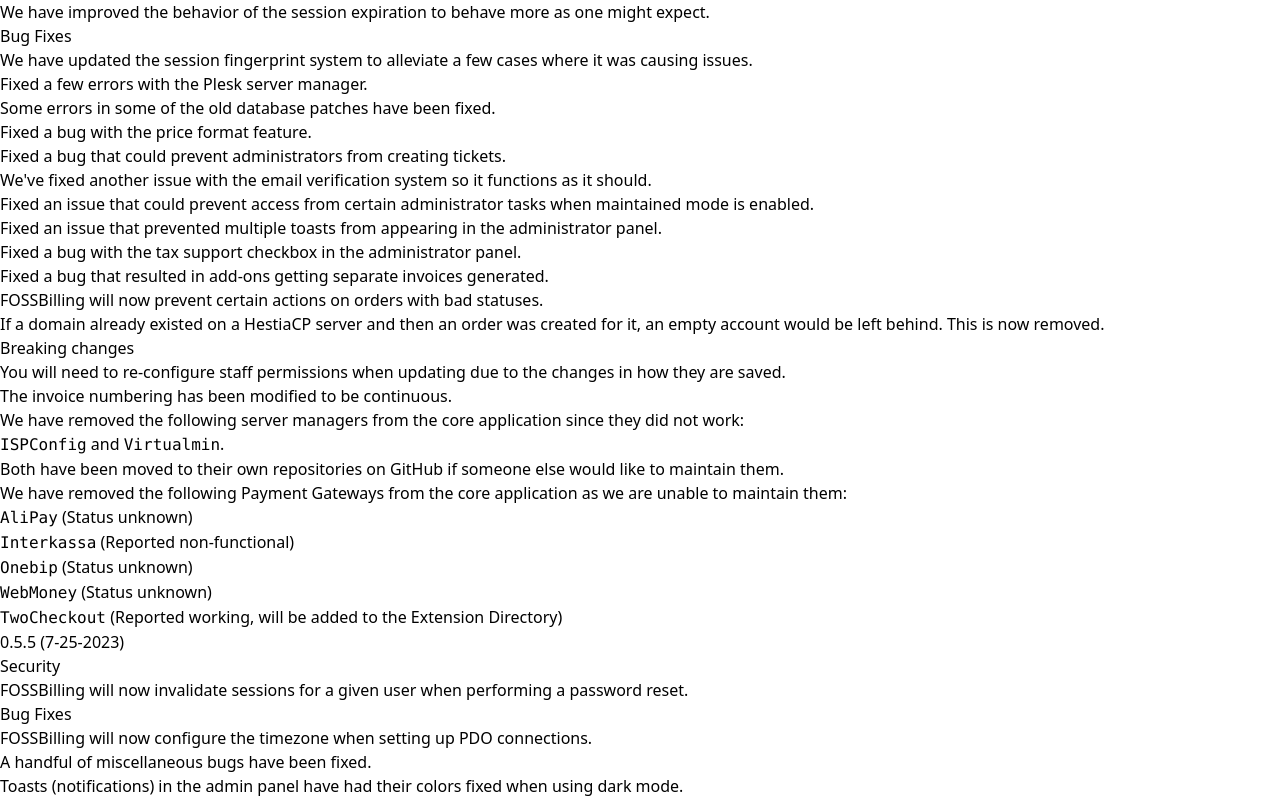
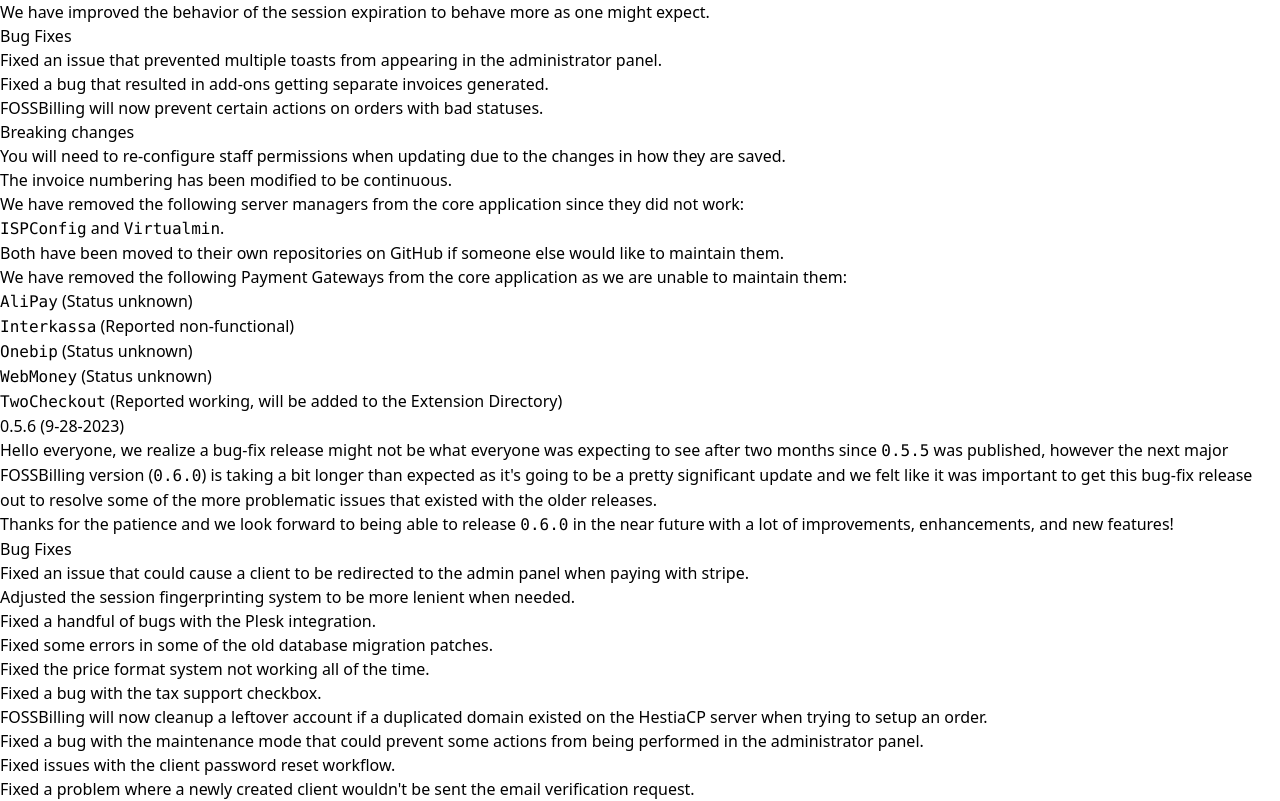
Before and after one commit to FOSSBilling/fossbilling.org, a Next.js app: page /docs/changelog in a window 1280 px wide. Shown: the part 602-1403 px from the top of the page. Built offline with nearby package versions, Linux system fonts and the light colour scheme.

Commit message:
Added the changelog for 0.5.6

```diff
--- a/pages/docs/changelog.mdx
+++ b/pages/docs/changelog.mdx
@@ -33,19 +33,9 @@
  - We have improved the behavior of the session expiration to behave more as one might expect.
 
 ### Bug Fixes
- - We have updated the session fingerprint system to alleviate a few cases where it was causing issues.
- - Fixed a few errors with the Plesk server manager.
- - Some errors in some of the old database patches have been fixed.
- - Fixed a bug with the price format feature.
- - Fixed a bug that could prevent administrators from creating tickets.
- - We've fixed another issue with the email verification system so it functions as it should.
- - Fixed an issue that could prevent access from certain administrator tasks when maintained mode is enabled.
  - Fixed an issue that prevented multiple toasts from appearing in the administrator panel.
- - Fixed a bug with the tax support checkbox in the administrator panel.
  - Fixed a bug that resulted in add-ons getting separate invoices generated.
  - FOSSBilling will now prevent certain actions on orders with bad statuses.
- - If a domain already existed on a HestiaCP server and then an order was created for it, an empty account would be left behind. This is now removed.
-
 
 #### Breaking changes
   - You will need to re-configure staff permissions when updating due to the changes in how they are saved.
@@ -59,6 +49,25 @@
 	 - `Onebip` (Status unknown)
 	 - `WebMoney` (Status unknown)
 	 - `TwoCheckout` (Reported working, will be added to the Extension Directory)
+
+## 0.5.6 (9-28-2023)
+
+Hello everyone, we realize a bug-fix release might not be what everyone was expecting to see after two months since `0.5.5` was published, however the next major FOSSBilling version (`0.6.0`) is taking a bit longer than expected as it's going to be a pretty significant update and we felt like it was important to get this bug-fix release out to resolve some of the more problematic issues that existed with the older releases.
+
+Thanks for the patience and we look forward to being able to release `0.6.0` in the near future with a lot of improvements, enhancements, and new features!
+
+### Bug Fixes
+ - Fixed an issue that could cause a client to be redirected to the admin panel when paying with stripe.
+ - Adjusted the session fingerprinting system to be more lenient when needed.
+ - Fixed a handful of bugs with the Plesk integration.
+ - Fixed some errors in some of the old database migration patches.
+ - Fixed the price format system not working all of the time.
+ - Fixed a bug with the tax support checkbox.
+ - FOSSBilling will now cleanup a leftover account if a duplicated domain existed on the HestiaCP server when trying to setup an order.
+ - Fixed a bug with the maintenance mode that could prevent some actions from being performed in the administrator panel.
+ - Fixed issues with the client password reset workflow.
+ - Fixed a problem where a newly created client wouldn't be sent the email verification request.
+ - Fixed a bug when staff members were creating tickets for clients.
 
 ## 0.5.5 (7-25-2023)
 
```
